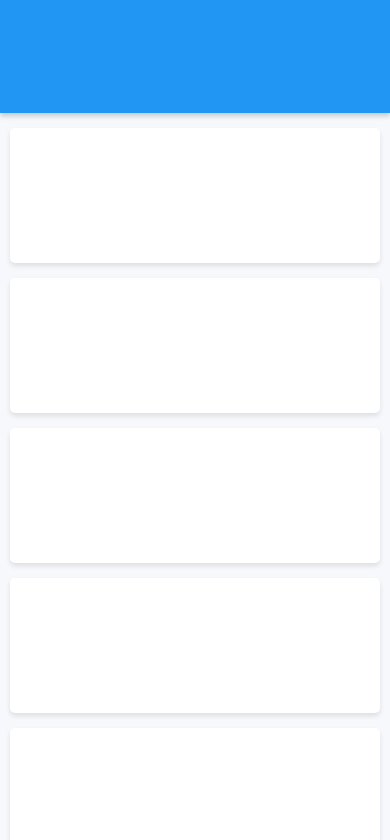
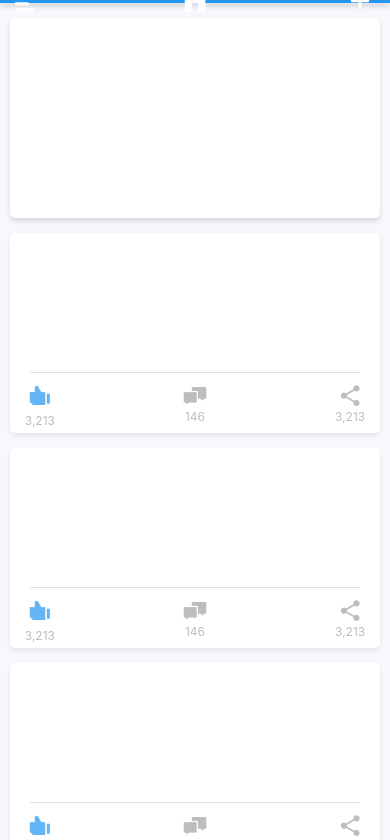
Before and after one commit to cczeus/pittition, a React Native app: screen / in a window 390 px wide. Shown: the top 840 px of the page. Built offline with nearby package versions, Linux system fonts and the light colour scheme.

Commit message:
Added like comment share buttons

```diff
--- a/App.js
+++ b/App.js
@@ -2,6 +2,7 @@ import React from 'react';
 import { StyleSheet, Text, View, ScrollView } from 'react-native';
 import AppBar from './components/AppBar';
 import Pittition from './components/Pittition';
+import Trending from './components/Trending';
 import { height, width } from './utils/getDimensions';
 
 export default class App extends React.Component {
@@ -10,9 +11,10 @@ export default class App extends React.Component {
       <View style={styles.container}>
         <AppBar />
         <ScrollView style={scrollViewStyle}>
+          <Trending />
+          <Pittition liked={true} />
           <Pittition />
-          <Pittition />
-          <Pittition />
+          <Pittition liked={true} />
           <Pittition />
           <Pittition />
         </ScrollView>
@@ -23,15 +25,15 @@ export default class App extends React.Component {
 
 const styles = StyleSheet.create({
   container: {
-    flex: 1,
+
     backgroundColor: '#F7F8FC',
-    alignItems: 'center',
-    justifyContent: 'center',
+
+
   },
 });
 
 const scrollViewStyle = {
-  marginTop: height/7.5,
+  // marginTop: height/7.5,
   width: '100%',
-  flex: 1,
+
 }
--- a/components/AppBar/index.js
+++ b/components/AppBar/index.js
@@ -4,14 +4,29 @@ import { View, Text, StyleSheet, Platform, ScrollView } from 'react-native';
 // import { Toolbar } from 'react-native-material-ui';
 // import { UITheme } from '../../utils/MuiTheme';
 import { height, width } from '../../utils/getDimensions';
-// import Icon from 'react-native-vector-icons/FontAwesome';
-// import EntypoIcon from 'react-native-vector-icons/Entypo';
+import FontAwesome from 'react-native-vector-icons/FontAwesome';
+import EntypoIcon from 'react-native-vector-icons/Entypo';
+import FoundationIcon from 'react-native-vector-icons/Foundation';
 
 export default class AppBar extends React.Component {
   render() {
     return (
     	<View style={style}>
-
+      {/*<View style={{ flexDirection: 'column', alignItems: 'center', flex: 1 }}>
+          <FontAwesome name="fire" size={30} color='white' />
+        </View>
+        <View style={{ flexDirection: 'column', alignItems: 'center', flex: 1 }}>
+          <FontAwesome name="fire" size={30} color='white' />
+        </View> */}
+        <View style={{ flex: 1 }}>
+          <FoundationIcon name="align-left" size={30} color='white' style={{ marginLeft: 15 }} />
+        </View>
+        <View style={{ flex: 1, alignItems: 'center' }}>
+          <FoundationIcon name="home" size={30} color='white' />
+        </View>
+        <View style={{ flex: 1, alignItems: 'flex-end' }}>
+          <EntypoIcon name="plus" size={30} color='white' style={{ marginRight: 15 }} />
+        </View>
       </View>
 
     );
@@ -21,9 +36,9 @@ export default class AppBar extends React.Component {
 
 
 const style = {
-  position: 'absolute',
-  top: 0,
-  width: '100%',
+  flex: 0.10,
+  flexDirection: 'row',
+  alignItems: 'center',
   height: (Platform.OS === 'ios') ? 100 : 0, //this is just to test if the platform is iOS to give it a height of 20, else, no height (Android apps have their own status bar)
   backgroundColor: '#2196F3',
   height: height/7.5,
--- a/components/Pittition/index.js
+++ b/components/Pittition/index.js
@@ -1,17 +1,47 @@
 import React from 'react';
-import { View, Text, StyleSheet, Platform, ScrollView } from 'react-native';
+import { View, Text, TouchableWithoutFeedback, StyleSheet, Platform, ScrollView, Alert } from 'react-native';
 
 // import { Toolbar } from 'react-native-material-ui';
 // import { UITheme } from '../../utils/MuiTheme';
 import { height, width } from '../../utils/getDimensions';
 // import Icon from 'react-native-vector-icons/FontAwesome';
-// import EntypoIcon from 'react-native-vector-icons/Entypo';
+import EntypoIcon from 'react-native-vector-icons/Entypo';
+import FoundationIcon from 'react-native-vector-icons/Foundation';
 
 export default class Pittition extends React.Component {
+  constructor(props) {
+    super(props);
+    this.state = {
+      liked: true,
+    };
+  }
   render() {
+  const C_UNSELECTED = '#BDBDBD';
+  const C_SELECTED = '#64B5F6';
     return (
     	<View style={style}>
+        <View style={styles.contentStyle} />
 
+        <View style={styles.lineStyle} />
+        <View style={styles.actionsStyle}>
+
+          <View style={styles.actionStyle}>
+            <TouchableWithoutFeedback onPress={() => { this.setState({ liked: !this.state.liked }) }}>
+              <FoundationIcon name="like" size={31} color={this.state.liked ? C_SELECTED : C_UNSELECTED}  />
+            </TouchableWithoutFeedback>
+              <Text style={{ fontSize: 12, color: C_UNSELECTED}}>3,213</Text>
+          </View>
+
+          <View style={styles.actionStyle}>
+            <FoundationIcon name="comments" size={25} color={C_UNSELECTED}/>
+            <Text style={{ fontSize: 12, color: C_UNSELECTED }}>146</Text>
+          </View>
+           <View style={styles.actionStyle}>
+              <EntypoIcon name="share" size={25} color={C_UNSELECTED}  />
+              <Text style={{ fontSize: 12, color: C_UNSELECTED }}>3,213</Text>
+          </View>
+
+        </View>
       </View>
 
     );
@@ -19,14 +49,40 @@ export default class Pittition extends React.Component {
 }
 
 
+const styles = {
+  contentStyle: {
+    // backgroundColor: 'red',
+    flex: 1,
+  },
+  lineStyle: {
+    // backgroundColor: 'blue',
+    borderTopWidth: 1,
+    borderColor:'#E0E0E0',
+    margin: 20,
+    marginBottom: 0
+  },
+  actionsStyle: {
+    flex: 0.25,
+    flexDirection: 'row',
+    justifyContent: 'space-between',
+    alignItems: 'center',
+    padding: 15,
+  },
+  actionStyle: {
 
+    flexDirection: 'column',
+    alignItems: 'center',
+  }
+}
 const style = {
   alignSelf: 'center',
+  flexDirection: 'column',
+  justifyContent: 'space-between',
   width: '95%',
   backgroundColor: 'white',
-  height: 135,
+  height: 200,
   borderRadius: 5,
-  padding: 20,
+  padding: 0,
   marginTop: 15,
 
   shadowColor: '#000000',
@@ -35,6 +91,6 @@ const style = {
     height: 3
   },
   shadowRadius: 5,
-  shadowOpacity: 0.1
+  shadowOpacity: 0.07
 
 }
--- /dev/null
+++ b/components/Trending/index.js
@@ -0,0 +1,44 @@
+import React from 'react';
+import { View, Text, StyleSheet, Platform, ScrollView } from 'react-native';
+
+// import { Toolbar } from 'react-native-material-ui';
+// import { UITheme } from '../../utils/MuiTheme';
+import { height, width } from '../../utils/getDimensions';
+import EntypoIcon from 'react-native-vector-icons/Entypo';
+
+export default class Trending extends React.Component {
+  render() {
+    return (
+    	<View style={style}>
+
+      </View>
+
+    );
+  }
+}
+
+
+
+const style = {
+  alignSelf: 'center',
+  width: '95%',
+  backgroundColor: 'white',
+  height: 200,
+  borderRadius: 5,
+  padding: 20,
+  marginTop: 15,
+
+  shadowColor: '#000000',
+  shadowOffset: {
+    width: 0,
+    height: 3
+  },
+  shadowRadius: 5,
+  shadowOpacity: 0.13
+
+}
+
+const headerText = {
+  fontSize: 25,
+  color: '#42A5F5',
+}
--- a/package.json
+++ b/package.json
@@ -20,7 +20,9 @@
   },
   "dependencies": {
     "expo": "^23.0.4",
+    "mdi": "^2.1.19",
     "react": "16.0.0",
-    "react-native": "0.50.3"
+    "react-native": "0.50.3",
+    "react-native-vector-icons": "^4.5.0"
   }
 }
```
